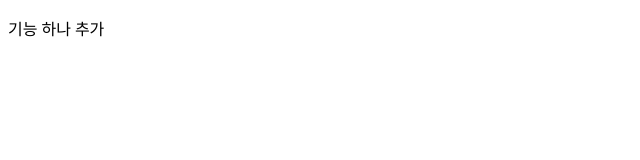
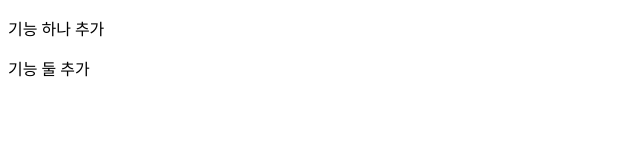
Before and after one commit to pumkinni/gitTest, a plain HTML site: page index.html in a window 1280 px wide. Shown: the whole page, without its empty margins (0-640 px from the left). Drawn offline with Linux system fonts and the light colour scheme.

Commit message:
기능 둘 추가

```diff
--- a/index.html
+++ b/index.html
@@ -8,6 +8,7 @@
 </head>
 <body>
     <p>기능 하나 추가</p>
+    <p>기능 둘 추가</p>
 
 </body>
 </html>
```
